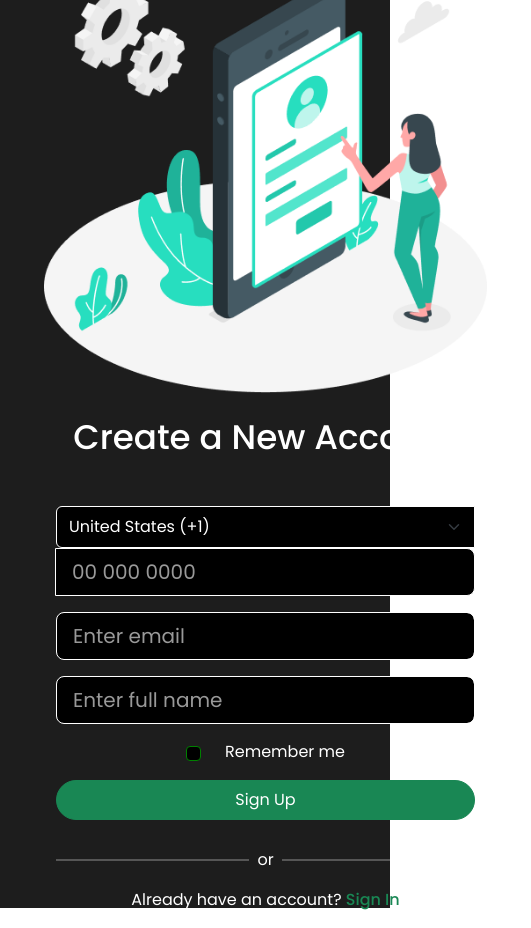
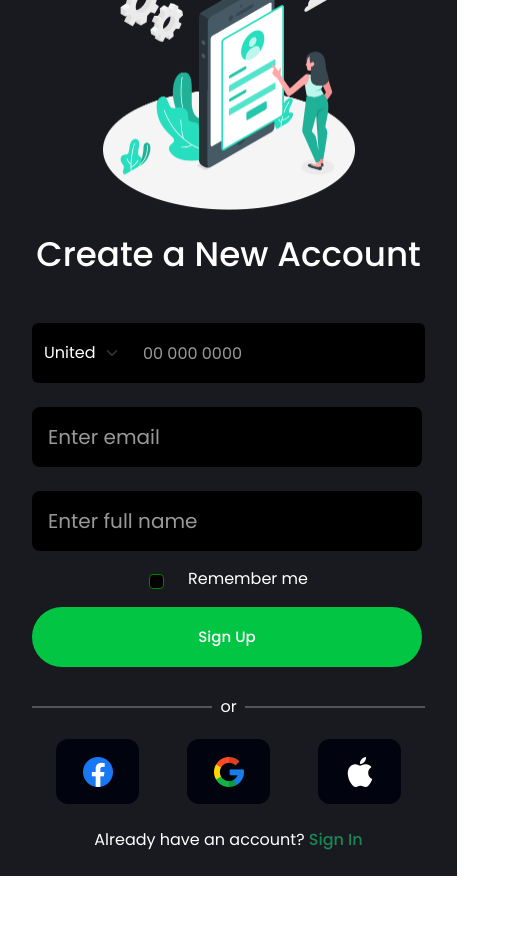
Before and after one commit to Parunchai-koc/StallMate, a React (Vite) app: page /signup in a window 390 px wide. Shown: the whole page, 531 px wide, since content can reach past the window. After the commit the page ends 876 px from the top, so only its background shows below. Built offline with nearby package versions, Linux system fonts and the light colour scheme.

Commit message:
fix UI but not responsiveness

```diff
--- a/src/App.css
+++ b/src/App.css
@@ -1,8 +1,27 @@
+html, body {
+  background: #191A1F;
+  margin: 0;
+  padding: 0;
+  width: 100%; /* Ensure full width */
+  height: 100%;
+  box-sizing: border-box; /* Ensure full height */
+}
+*, *::before, *::after {
+  box-sizing: inherit; /* Inherit box-sizing from html */
+}
+
+
 #root {
-  max-width: 1280px;
-  margin: 0 auto;
-  padding: 2rem;
-  text-align: center;
+  max-width: 1280px; /* Limit maximum width */
+  margin: 0 auto; /* Center the container */
+  padding: 2rem; /* Add padding for spacing */
+  min-height: 100vh; /* Fill at least the height of the viewport */
+  background-color: inherit; /* Inherit background color from body */
+}
+
+.child-element {
+  max-width: 100%; /* Ensures the child doesn't go beyond its parent container */
+  overflow-x: hidden;
 }
 
 .logo {
@@ -32,6 +51,36 @@
     animation: logo-spin infinite 20s linear;
   }
 }
+@media (max-width: 768px) { /* Targets iPad portrait mode */
+  #root {
+    padding: 1rem; /* Adjust padding for smaller screens */
+  }
+}
+
+/* Additional media query for larger devices like iPad landscape mode */
+@media (min-width: 769px) and (max-width: 1024px) { /* Targets iPad landscape mode */
+  #root {
+    padding: 2rem; /* Adjust padding if necessary */
+  }
+}
+
+/* Specific adjustments for iPads */
+@media (max-width: 1024px) { /* Targets all iPads */
+  html, body {
+    background-color: yourBackgroundColor; /* Consistent background color */
+  }
+
+  #root {
+    padding: 2rem; /* Maintain padding */
+    min-height: 100vh; /* Ensure it fills the viewport */
+  }
+}
+
+/* Ensure containers and elements do not overflow */
+.container {
+  padding: 0; /* Reset container padding if necessary */
+  margin: 0; /* Reset container margin if necessary */
+}
 
 .card {
   padding: 2em;
@@ -50,6 +99,7 @@
   background-color: black;
   color: white;
   border: 1px solid white;
+  width: 100%;
 }
 
 .custom-input::placeholder {
@@ -74,3 +124,11 @@
   height: 2px;
   background-color: white;
 }
+
+.btn-custom-signup{
+  background: #01040F;
+  width: 83px;
+  height: 65px;
+  border-radius: 12px;
+
+}
--- a/src/pages/LoginSignup.jsx
+++ b/src/pages/LoginSignup.jsx
@@ -30,29 +30,29 @@ const LoginSignup = () => {
     };
 
     return (
-        <div className="container d-flex flex-column justify-content-center align-items-center vh-100">
-            <img src={loginpic} alt="" className="img-fluid my-4 mx-auto d-block" />
+        <div className="container d-flex flex-column justify-content-center align-items-center vh-100 p-0 m-0">
+            <img src={loginpic} alt="" className="img-fluid my-4 mx-auto d-flex" style={{width:'348.74px', height:'302'}} />
             <p className="display-1 text-white my-4 font-weight-login">Let’s You In</p>
                 <div className="card-body">
                     <button
-                        className="btn btn-dark w-100 mb-4" style={{ height: '40px' }}
+                        className="btn mb-4 text-white" style={{ width: '390px',height: '60px', background: '#01040F', borderRadius:'12px', fontSize:'15px', fontWeight:'500' }}
                         onClick={handleFacebookLogin}
                     >
-                        <img src={fblogo} alt="" style={{ height: '20px', marginRight: '8px', alignItems: 'center' }} />
+                        <img src={fblogo} alt="" style={{ width: '30px',height: '30px', marginRight: '15px', alignItems: 'center' }} />
                         Continue with Facebook
                     </button>
                     <button
-                        className="btn btn-dark w-100 mb-4" style={{ height: '40px' }}
+                        className="btn mb-4 text-white" style={{ width: '390px',height: '60px', background: '#01040F', borderRadius:'12px', fontSize:'15px', fontWeight:'500' }}
                         onClick={handleGoogleLogin}
                     >
-                        <img src={gglogo} alt="" style={{ height: '20px', marginRight: '8px' }} />
+                        <img src={gglogo} alt="" style={{ width: '30px',height: '30px', marginRight: '15px' , alignItems: 'center' }} />
                         Continue with Google
                     </button>
                     <button
-                        className="btn btn-dark w-100 mb-4" style={{ height: '40px' }}
+                        className="btn mb-4 text-white" style={{ width: '390px',height: '60px', background: '#01040F', borderRadius:'12px', fontSize:'15px', fontWeight:'500' }}
                         onClick={handleAppleLogin}
                     >
-                        <img src={aplogo} alt="" style={{ height: '20px', marginRight: '8px' }} />
+                        <img src={aplogo} alt="" style={{ width: '30px',height: '30px', marginRight: '15px' , alignItems: 'center' }} />
                         Continue with Apple
                     </button>
                     <div className="d-flex align-items-center text-center mb-3 text-white">
@@ -60,7 +60,7 @@ const LoginSignup = () => {
                         <span className='mx-2'>or</span>
                         <hr className='flex-fill' style={{ borderColor: 'white'}}/>
                     </div>
-                    <button className="btn btn-success w-100 mb-4 custom-radius" style={{ height: '40px' }} onClick={handleLogin}>
+                    <button className="btn mb-4 text-white" style={{ width: '390px',height: '60px', background:'#02C543', borderRadius:'33px', fontSize:'15px', fontWeight:'500' }} onClick={handleLogin}>
                         Sign in with Contact Number
                     </button>
                     <div className="text-center">
--- a/src/pages/Signup.jsx
+++ b/src/pages/Signup.jsx
@@ -3,6 +3,9 @@ import { useNavigate } from 'react-router-dom';
 import 'bootstrap/dist/css/bootstrap.min.css';
 import signup_img from '../assets/signup_image.png';
 import { useState } from 'react';
+import fblogo from '../assets/fb-button.png';
+import gglogo from '../assets/gg-button.png';
+import aplogo from '../assets/apple-button.png'
 
 
 
@@ -62,14 +65,16 @@ const Signup = () => {
     ];
 
     return (
-        <div className="container d-flex flex-column justify-content-center align-items-center vh-100">
-            <img src={signup_img} alt="Signup" className="img-fluid mx-auto d-block" />
+        <div className="container d-flex flex-column justify-content-center align-items-center vh-100 w-100">
+            <img src={signup_img} alt="Signup" className="img-fluid mx-auto d-block"
+            style={{width:'252px', height:'234.05px'}}/>
             <p className="display-4 text-white my-4 font-weight-login">Create a New Account</p>
             <form onSubmit={handleSubmit} className="container mt-4">
-                <div className="mb-3">
+                <div className="mb-4">
                     <div className="input-group">
                         <select
-                            className="form-control-lg form-select custom-input"
+                            className="form-control form-select custom-input border-0"
+                            style={{ flex: '0 0 100px', height: '60px' }}
                             value={countryCode}
                             onChange={(e) => setCountryCode(e.target.value)}
                         >
@@ -80,8 +85,9 @@ const Signup = () => {
                             ))}
                         </select>
                         <input
-                            type="tel"
-                            className="form-control-lg custom-input"
+                            type="text"
+                            className="form-control custom-input border-0"
+                            style={{ flex: '1', height: '60px' }}
                             id="phone"
                             placeholder="00 000 0000"
                             value={phoneNumber}
@@ -89,10 +95,11 @@ const Signup = () => {
                         />
                     </div>
                 </div>
-                <div className="mb-3">
+                <div className="mb-4">
                     <input
                         type="email"
-                        className="form-control form-control-lg custom-input"
+                        className="form-control form-control-lg custom-input border-0"
+                        style={{width:'390px', height:'60px'}}
                         id="email"
                         placeholder="Enter email"
                         value={email}
@@ -102,7 +109,8 @@ const Signup = () => {
                 <div className="mb-3">
                     <input
                         type="text"
-                        className="form-control form-control-lg custom-input"
+                        className="form-control form-control-lg custom-input border-0"
+                        style={{width:'390px', height:'60px'}}
                         id="fullName"
                         placeholder="Enter full name"
                         value={fullName}
@@ -123,7 +131,7 @@ const Signup = () => {
                         </label>
                     </div>
                 </div>
-                <button type="submit" className="btn btn-success w-100 mb-4 custom-radius" style={{ height: '40px' }}>
+                <button type="submit" className="btn mb-4 text-white" style={{ width: '390px',height: '60px', background:'#02C543', borderRadius:'33px', fontSize:'15px', fontWeight:'500'}}>
                     Sign Up
                 </button>
             </form>
@@ -133,6 +141,17 @@ const Signup = () => {
                     <span className="mx-2">or</span>
                     <hr className="flex-fill" style={{ border: '1px solid white', margin: '0' }} />
                 </div>
+            </div>
+            <div className='container d-flex justify-content-center align-items-center mt-1'>
+                <button className='btn btn-custom-signup mb-4 mx-4'>
+                    <img src={fblogo} alt="" style={{ height: '30px', width: '30px', alignItems: 'center' }} />
+                </button>
+                <button className='btn btn-custom-signup mb-4 mx-4'>
+                    <img src={gglogo} alt="" style={{ height: '30px', width: '30px', alignItems: 'center'}} />
+                </button>
+                <button className='btn btn-custom-signup mb-4 mx-4'>
+                    <img src={aplogo} alt="" style={{ height: '30px', width: '30px', alignItems: 'center' }} />
+                </button>
             </div>
             <div className="text-center">
                 <p className="text-white">
```
Also changed, not shown: package.json (line endings or trailing spaces), src/App.jsx (line endings or trailing spaces), 1 other file (tests, documents, lock files or other folders).
